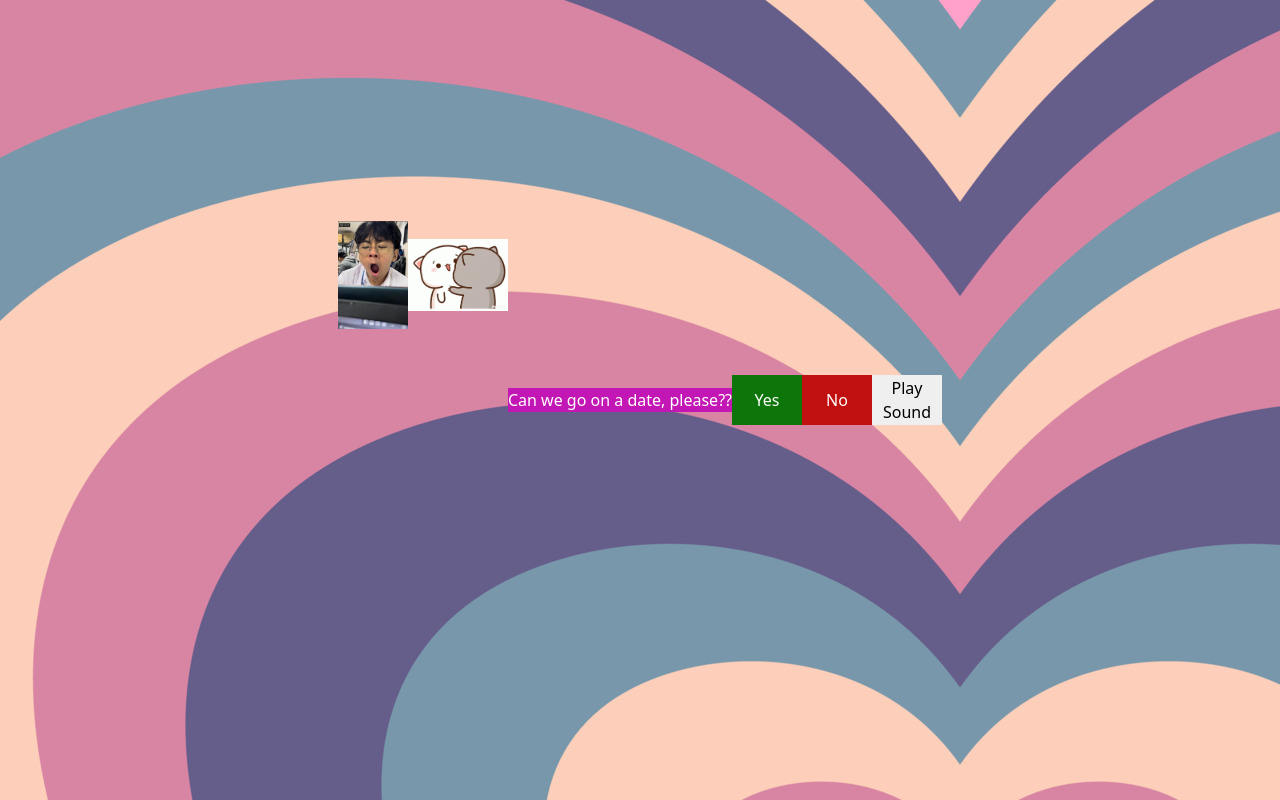
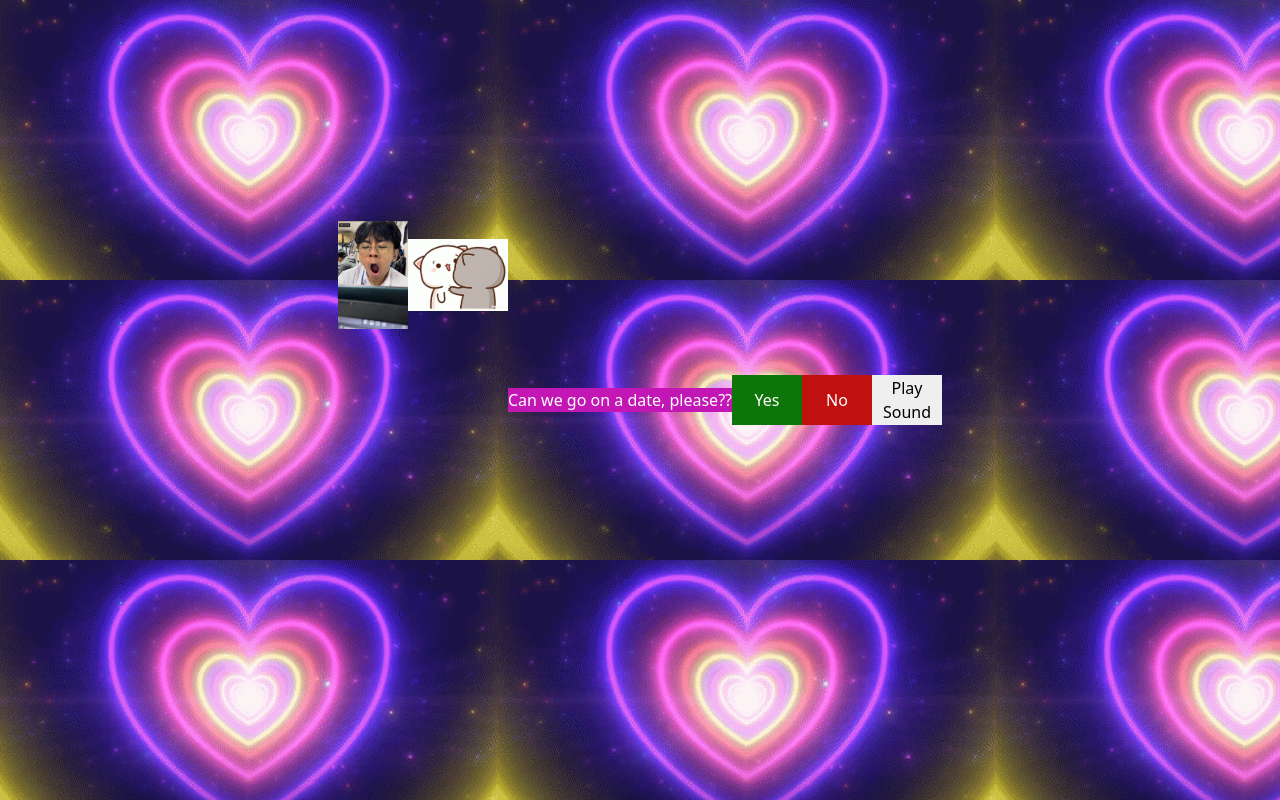
Before and after one commit to pangansteven/sweetheart, a plain HTML site: page index.html in a window 1280 px wide. Drawn offline with nearby package versions, Linux system fonts and the light colour scheme.

Commit message:
no message

```diff
--- a/css/style.css
+++ b/css/style.css
@@ -11,12 +11,7 @@
 }
 
 body {
-  width: 100%;
-  height: 100vh;
-  -webkit-tap-highlight-color: transparent;
-  transition: 0.4s ease-in-out;
-  background-image: url('/jpg/aesthetic.jpg');
-
+  background-image: url('/jpg/gif\ background.gif')
 }
 
 button {
```
